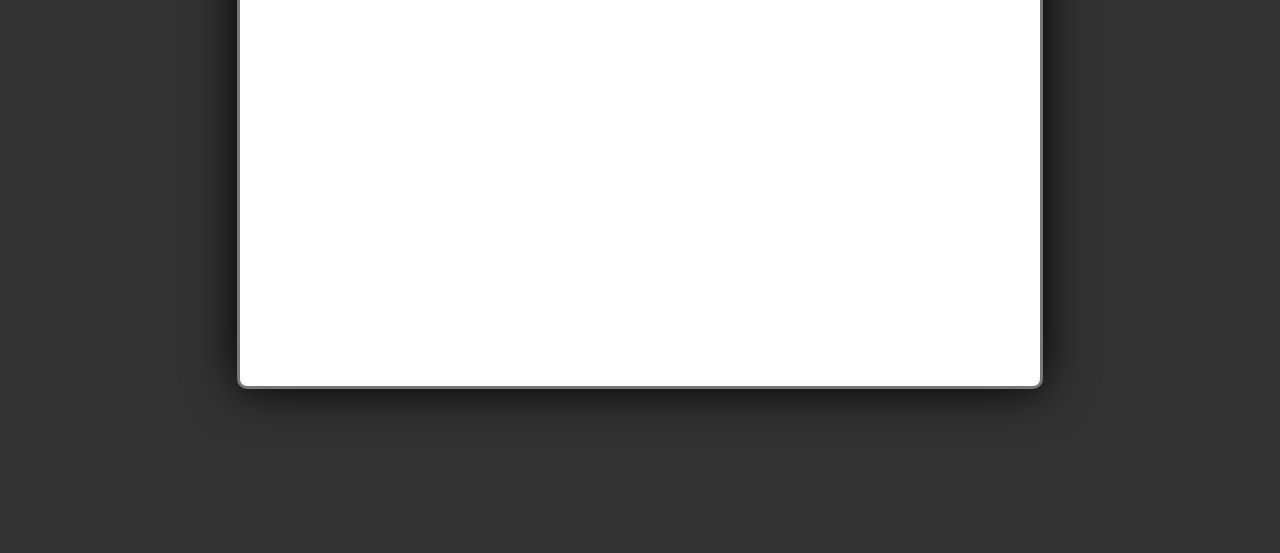
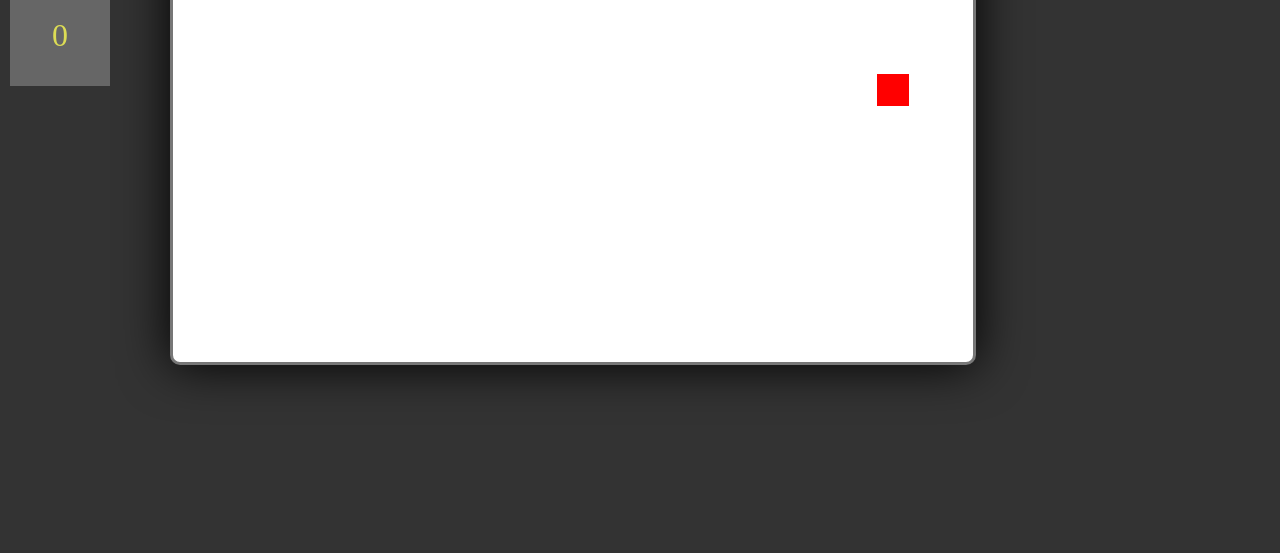
Before and after one commit to TruePatronus/snake_game, a plain HTML site: page index.html in a window 1280 px wide. Shown: the part 247-800 px from the top of the page. Drawn offline with Linux system fonts and the light colour scheme.

Commit message:
Game is done

```diff
--- a/game.js
+++ b/game.js
@@ -1,7 +1,205 @@
 ; (function() {
-	var Game = function(){
-		var canvas = document.getElementById("canvas");
+	var Game = function(canvasId){
+		var canvas = document.getElementById(canvasId);
 		var screen = canvas.getContext("2d");
+		var scoreText = document.getElementById("scoreText");
+		var gameSize = {
+			width:canvas.width,
+			height:canvas.height
+		};
+		this.score = 0;
+		this.scoreIncr = 10;
+		this.timer = 0;
+		this.bodies = [new Player(this,gameSize), new Food(this,gameSize)];
+		var self = this;
+		var tick = function() {
+			self.update();
+			self.draw(screen, gameSize);
+			requestAnimationFrame(tick);
+		};
+
+		tick();
 	};
 
+	Game.prototype = {
+		update:function(){
+
+			if (this.bodies[0].position.x<0 ||
+				this.bodies[0].position.y<0 ||
+				this.bodies[0].position.x>784 ||
+				this.bodies[0].position.y>584 ){
+				this.bodies[0] = new GameOver(this,this.gameSize,this.score);
+			}
+			if (isEaten(this.bodies[0], this.bodies[1])){
+				this.bodies[1] = new Food(this,this.gameSize);
+				this.score+=this.scoreIncr;
+				scoreText.innerHTML = this.score;
+			}
+			for (var i =0 ; i< this.bodies.length; i++) {
+				this.bodies[i].update();
+			}
+			if (this.timer>1500 ){
+				this.timer = 0;
+				this.scoreIncr*=2;
+
+			}
+			this.timer++;
+
+
+		},
+		draw:function(screen,gameSize){
+			clearCanvas(screen,gameSize);
+			for (var i = this.bodies.length - 1; i >= 0; i--) {
+				drawRect(screen,this.bodies[i]);
+			}
+		},
+
+	};
+
+	var Food = function(game, gameSize){
+		this.size = {
+			width:32,
+			height:32
+		};
+		this.position = {
+			x:Math.round(Math.random()*24)*32,
+			y:Math.round(Math.random()*17)*32,
+		};
+		console.log(this.position);
+	};
+
+	Food.prototype = {
+		update:function(){}
+	};
+
+	var Player = function(game,gameSize){
+		this.timeStep = 32;
+		this.speed = 32;
+		this.timer=0;
+		this.position = {
+			x:384,
+			y:288
+		};
+		this.size = {
+			width:32,
+			height:32
+		};
+		this.velocity = {
+			x:this.speed,
+			y:0
+		};
+		this.keyboarder = new Keyboarder();
+		this.color = "red";
+
+	};
+
+	Player.prototype = {
+		update:function(){
+			if (this.timer>1500){
+				this.timeStep/=2;
+				console.log(this.timeStep);
+				this.timer = 0;
+			}
+
+			if(this.keyboarder.isDawn(this.keyboarder.KEYS.LEFT)){
+				this.velocity.x = -this.speed;
+				this.velocity.y = 0;
+			}
+			if(this.keyboarder.isDawn(this.keyboarder.KEYS.RIGHT)){
+				this.velocity.x = this.speed;
+				this.velocity.y = 0;
+			}
+			if(this.keyboarder.isDawn(this.keyboarder.KEYS.UP)){
+				this.velocity.x = 0;
+				this.velocity.y = -this.speed;
+			}
+			if(this.keyboarder.isDawn(this.keyboarder.KEYS.DOWN)){
+				this.velocity.x = 0;
+				this.velocity.y = this.speed;
+			}
+			if (this.timer%this.timeStep===0){
+				this.position.x +=this.velocity.x;
+				this.position.y +=this.velocity.y;
+			}
+			this.timer++;
+
+
+		}
+	};
+
+
+	var GameOver = function(game, gameSize, score) {
+		this.game = game;
+		this.size = {
+			width:800,
+			height:600,
+		};
+		this.score =score;
+		this.color = "#d55";
+		this.text = "You lost! Your score is:";
+		this.position = {
+			x:0,
+			y:0
+		};
+	};
+
+	GameOver.prototype = {
+		update: function() {
+			this.timer++;
+			if(this.timer%60 ===0){
+				console.log("GG WP");
+			}
+		}
+	};
+
+
+
+	var Keyboarder = function() {
+		var keyState = {};
+
+		window.onkeydown = function(e){
+			keyState[e.keyCode] = true;
+		};
+			window.onkeyup = function(e) {
+			keyState[e.keyCode] = false;
+		};
+
+		this.isDawn = function(keyCode) {
+			return keyState[keyCode]===true;
+		};
+
+		this.KEYS = {
+			LEFT:37,
+			RIGHT:39,
+			UP:38,
+			DOWN:40
+		};
+
+
+	};
+
+	var isEaten = function(b1,b2){
+		return (b1.position.x === b2.position.x &&
+				b1.position.y === b2.position.y);
+	};
+
+	var drawRect = function(screen, body) {
+
+		screen.fillStyle = body.color || "#909";
+		screen.fillRect(body.position.x, body.position.y, body.size.width, body.size.height);
+		if (body.text!==undefined){
+			screen.fillStyle = "#d22";
+			screen.font = "30px Arial";
+			screen.fillText(body.text, 250,200);
+			screen.fillText(body.score, 390,300);
+		}
+	};
+	var clearCanvas = function(screen,gameSize){
+		screen.clearRect(0,0,gameSize.width,gameSize.height);
+	};
+
+	window.onload = (function(){
+		new Game("canvas");
+	});
+
 }());
--- a/index.html
+++ b/index.html
@@ -6,9 +6,15 @@
 	<link rel="stylesheet" type="text/css" href="styles.css">
 </head>
 <body>
+	<div class="score">
+		<h1 class = scoreHead>Your Score is:</h1>
+
+		<p id="scoreText">0</p>
+
+	</div>
 
 
-	<canvas id="canvas" width = "800" height = "600"></canvas>
+	<canvas id="canvas" width = "800" height = "576"></canvas>
 
 
 	<script src="game.js" type = "text/javascript"></script>
--- a/styles.css
+++ b/styles.css
@@ -1,4 +1,4 @@
-*{
+body{
 	margin: 0;
 	padding: 0;
 	font-style: normal 12px fantasy;
@@ -7,9 +7,24 @@
 
 #canvas{
 	display: block;
-	margin: 30px auto;
+	float:left;
+	margin: 30px 10px 20px 50px;
 	background-color: #fff;
 	border: 3px solid #777;
 	border-radius: 10px;
 	box-shadow: 0px 0px 50px rgba(0, 0, 0, 1);
 }
+
+.score{
+	background-color: #666;
+	color:#dd5;
+	margin: 100px 10px;
+	width: 100px;
+	height: 300;
+	float:left;
+	text-align: center;
+}
+#scoreText{
+	display: :block;
+	font-size: 2em;
+}
```
